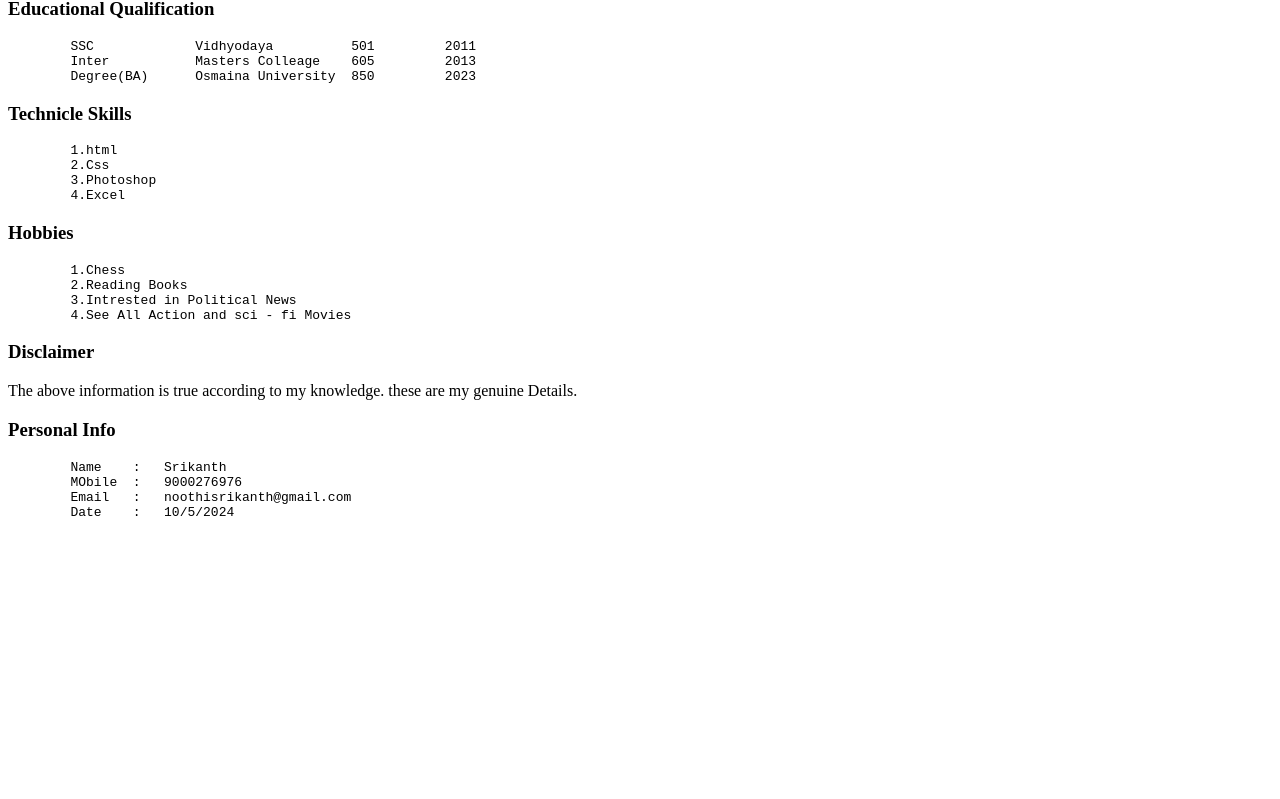
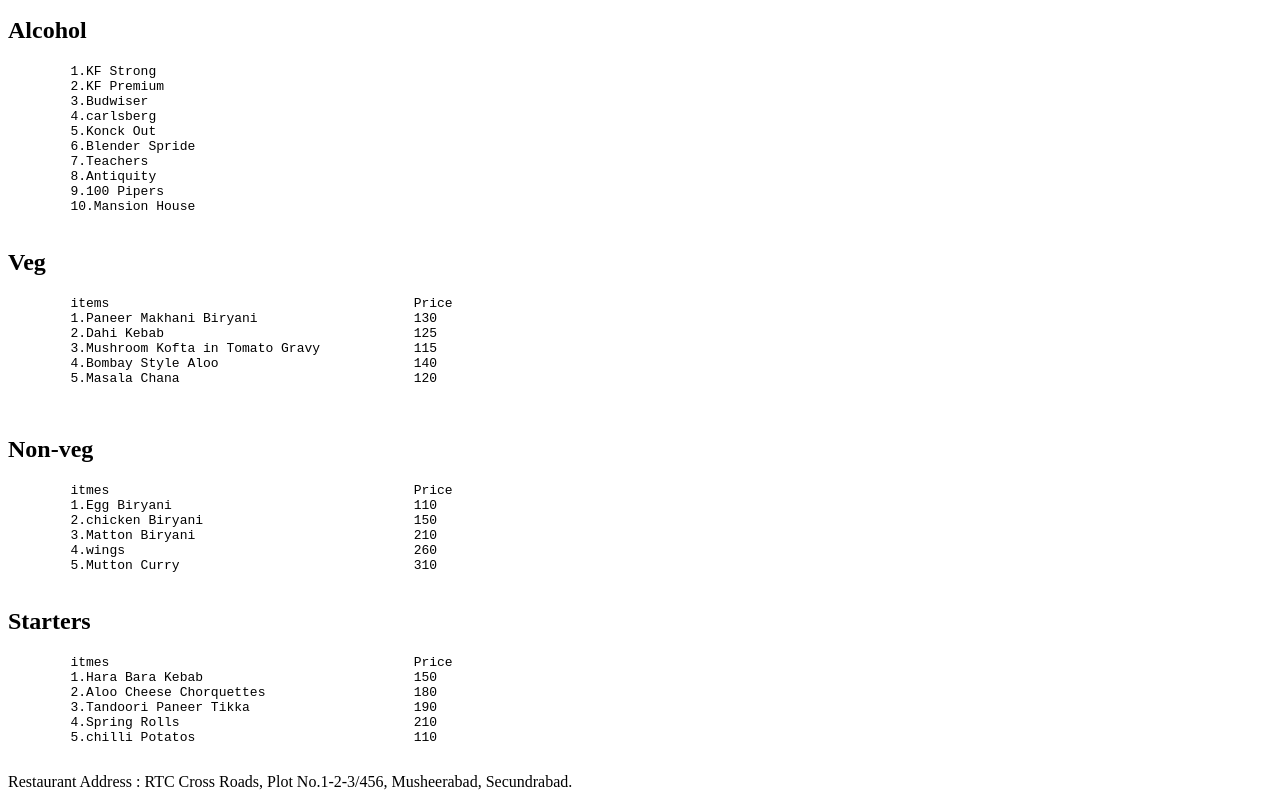
Before and after one commit to 009srikanth/Restaurant, a plain HTML site: page index.html in a window 1280 px wide. Shown: the part 152-951 px from the top of the page. Before the commit the page ends 800 px from the top, so only its background shows below. Drawn offline with Linux system fonts and the light colour scheme.

Commit message:
Add files via upload

```diff
--- a/index.html
+++ b/index.html
@@ -1,46 +1,68 @@
 <html>
-<head>
-    <Title>Srikanth Resume 1</Title></head>
+    <Head>
+        <title>Srikanth Restaurant</title>
+    </Head>
+        <Body>
+        <Center>
+            <h1>Sirkanth Bar & Restaurant</h1>
+        </Center>
+            <h2>Discription</h2>
+            <p>Step into our elegant dining room, where soft lighting, comfortable seating, and tasteful decor create the perfect ambiance for a memorable meal with family, friends, or that special someone. Or, if you prefer al fresco dining, our charming outdoor patio offers a serene setting to enjoy your meal amidst lush greenery and gentle breezes.</p>
 
-<body>
+                <h2>Alcohol</h2>
 
-<center>
-<h1>Resume 1</h1></center>
-<h2>Career Obejctives</h2>
-<p>I seek challenging opportunities where I can fully use my skills for the success of the organization.</p>
-<h3>Educational Qualification</h3>
-<pre>
-        SSC             Vidhyodaya          501         2011
-        Inter           Masters Colleage    605         2013
-        Degree(BA)      Osmaina University  850         2023
-</pre>
+        <pre>
+        1.KF Strong
+        2.KF Premium
+        3.Budwiser
+        4.carlsberg
+        5.Konck Out
+        6.Blender Spride
+        7.Teachers
+        8.Antiquity
+        9.100 Pipers
+        10.Mansion House
+        </pre>
 
 
-<h3>Technicle Skills</h3>
-<pre>
-        1.html
-        2.Css
-        3.Photoshop
-        4.Excel
-</pre>
-    <h3>Hobbies</h3>
-<pre>
-        1.Chess
-        2.Reading Books
-        3.Intrested in Political News
-        4.See All Action and sci - fi Movies
-</pre>
 
-<h3>Disclaimer</h3>
-<p> The above information is true according to my knowledge. these are my genuine Details.</p>
+        <h2>Veg</h2>
 
-<h3>Personal Info</h3>
-<pre>
-        Name    :   Srikanth
-        MObile  :   9000276976
-        Email   :   noothisrikanth@gmail.com
-        Date    :   10/5/2024
-</pre>
+        <pre>
+        items                                       Price
+        1.Paneer Makhani Biryani                    130
+        2.Dahi Kebab                                125
+        3.Mushroom Kofta in Tomato Gravy            115
+        4.Bombay Style Aloo                         140
+        5.Masala Chana                              120
 
-</body>
+        </pre>
+
+        <h2>Non-veg</h2>
+        <pre>
+        itmes                                       Price
+        1.Egg Biryani                               110
+        2.chicken Biryani                           150
+        3.Matton Biryani                            210
+        4.wings                                     260
+        5.Mutton Curry                              310
+        </pre>
+
+
+        <h2>Starters</h2>
+
+        <pre>
+        itmes                                       Price
+        1.Hara Bara Kebab                           150
+        2.Aloo Cheese Chorquettes                   180
+        3.Tandoori Paneer Tikka                     190
+        4.Spring Rolls                              210
+        5.chilli Potatos                            110
+        </pre>
+
+
+        Restaurant Address : RTC Cross Roads, Plot No.1-2-3/456, Musheerabad, Secundrabad.
+
+
+    </Body>
 </html>
```
